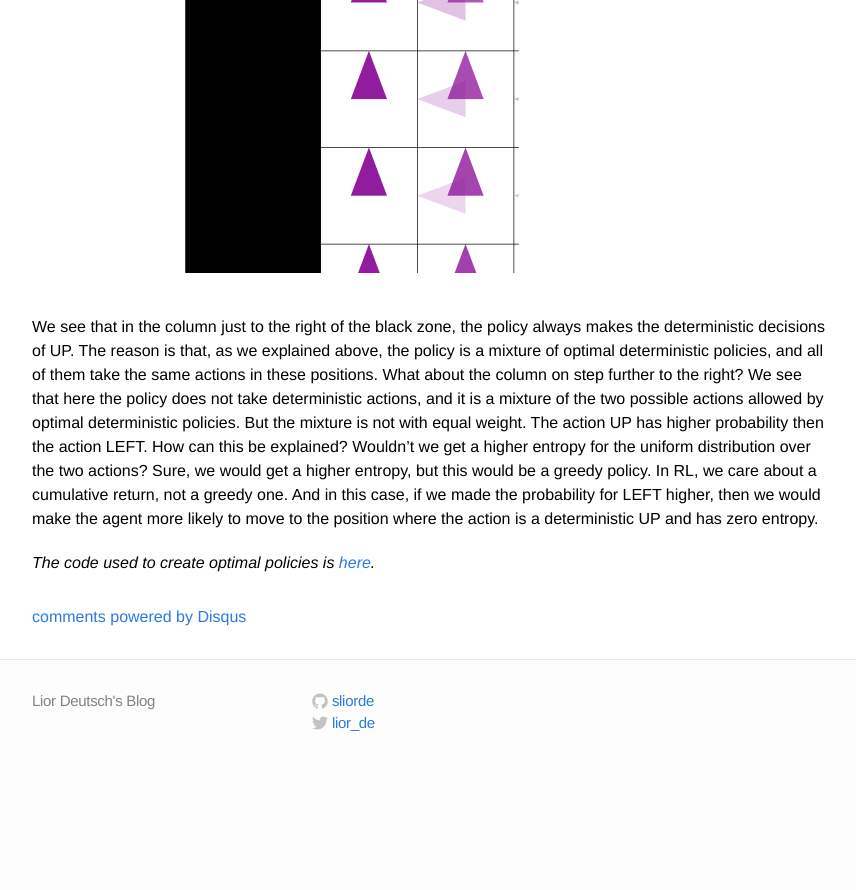
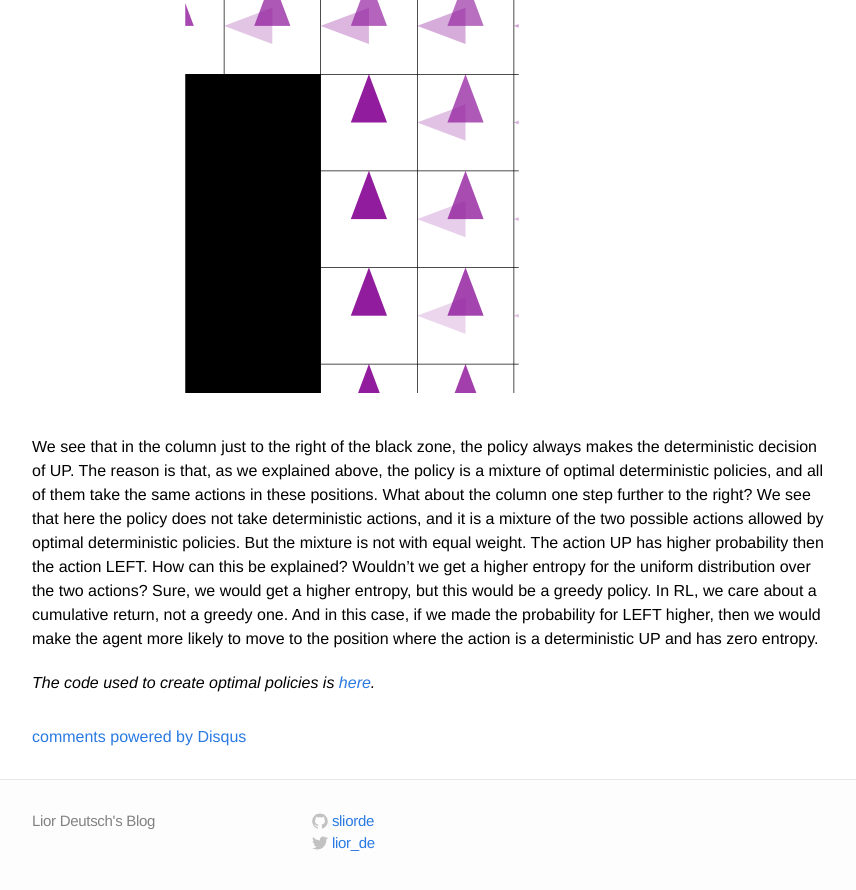
Before and after one commit to liordeutsch/liordeutsch.github.io, a Jekyll site: the page built from _posts/2021-01-09-visualizing-policies-of-soft-actor-critic.md, in a window 1280 px wide and 900 px high, scrolled down 9801 px. Shown: the top 890 px of the window, without its empty margins (208-1064 px from the left). Built offline with Jekyll 4.4.1, drawn with Linux system fonts in a browser that asks for light colours; formulas are drawn with MathJax 3; comment, search, counter and statistics services are not loaded; before the commit the page ends 10581 px from its top, so only the background shows below that; some of the changed text lies outside the part shown.

Commit message:
latest post (SAC): typo fix, and clarification

```diff
--- a/_posts/2021-01-09-visualizing-policies-of-soft-actor-critic.md
+++ b/_posts/2021-01-09-visualizing-policies-of-soft-actor-critic.md
@@ -102,6 +102,6 @@ And here, we zoom into one part of it:
 
 ![](/assets/medium_alpha_zoom.png){:height="80%" width="80%"}
 
-We see that in the column just to the right of the black zone, the policy always makes the deterministic decisions of UP. The reason is that, as we explained above, the policy is a mixture of optimal deterministic policies, and all of them take the same actions in these positions. What about the column on step further to the right? We see that here the policy does not take deterministic actions, and it is a mixture of the two possible actions allowed by optimal deterministic policies. But the mixture is not with equal weight. The action UP has higher probability then the action LEFT. How can this be explained? Wouldn't we get a higher entropy for the uniform distribution over the two actions? Sure, we would get a higher entropy, but this would be a greedy policy. In RL, we care about a cumulative return, not a greedy one. And in this case, if we made the probability for LEFT higher, then we would make the agent more likely to move to the position where the action is a deterministic UP and has zero entropy.
+We see that in the column just to the right of the black zone, the policy always makes the deterministic decision of UP. The reason is that, as we explained above, the policy is a mixture of optimal deterministic policies, and all of them take the same actions in these positions. What about the column one step further to the right? We see that here the policy does not take deterministic actions, and it is a mixture of the two possible actions allowed by optimal deterministic policies. But the mixture is not with equal weight. The action UP has higher probability then the action LEFT. How can this be explained? Wouldn't we get a higher entropy for the uniform distribution over the two actions? Sure, we would get a higher entropy, but this would be a greedy policy. In RL, we care about a cumulative return, not a greedy one. And in this case, if we made the probability for LEFT higher, then we would make the agent more likely to move to the position where the action is a deterministic UP and has zero entropy.
 
 *The code used to create optimal policies is [here](https://github.com/sliorde/sac_gridworld).*
```
Also changed, not shown: other parts of _posts/2021-01-09-visualizing-policies-of-soft-actor-critic.md (+2 -2 lines).
